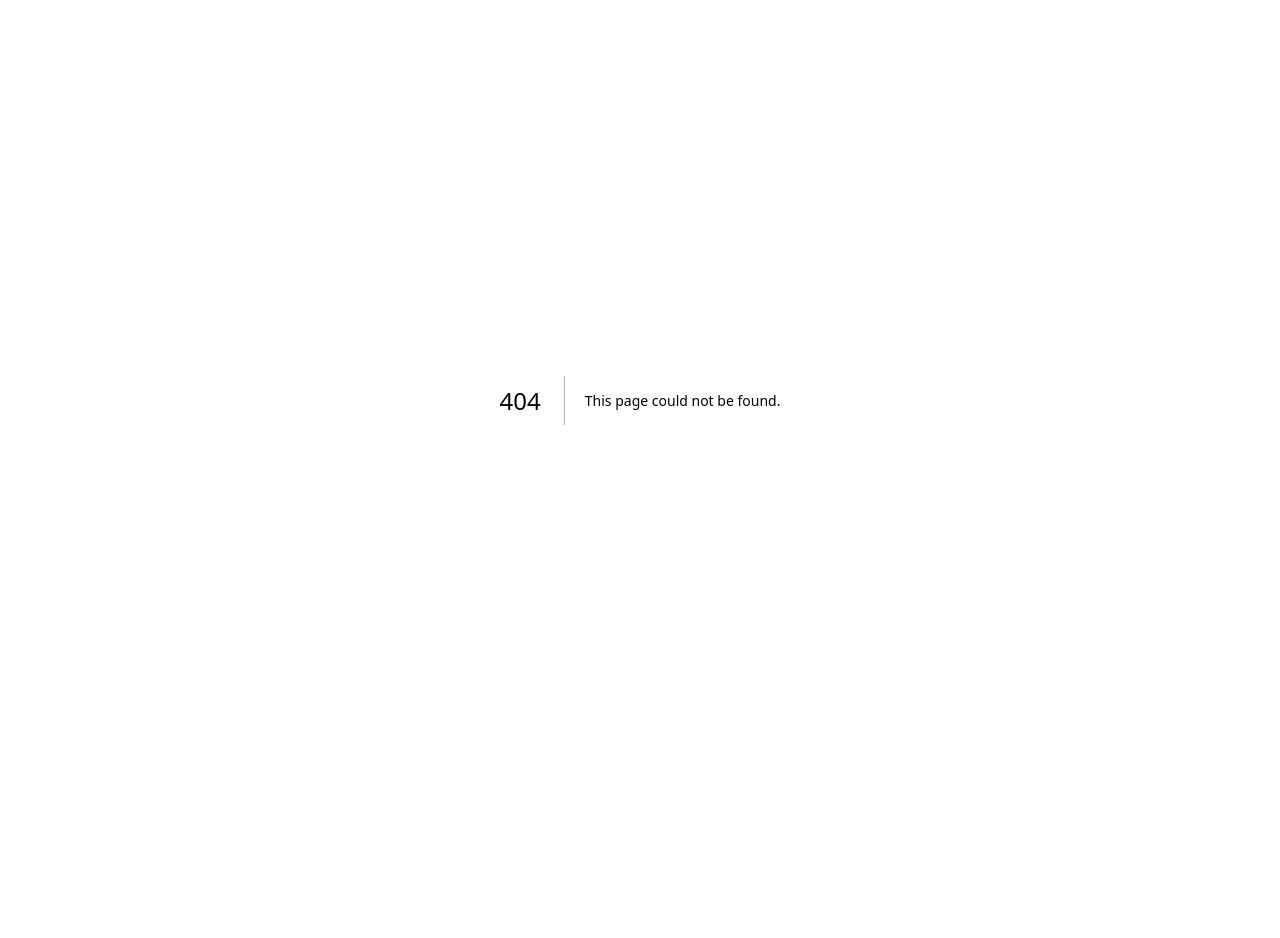
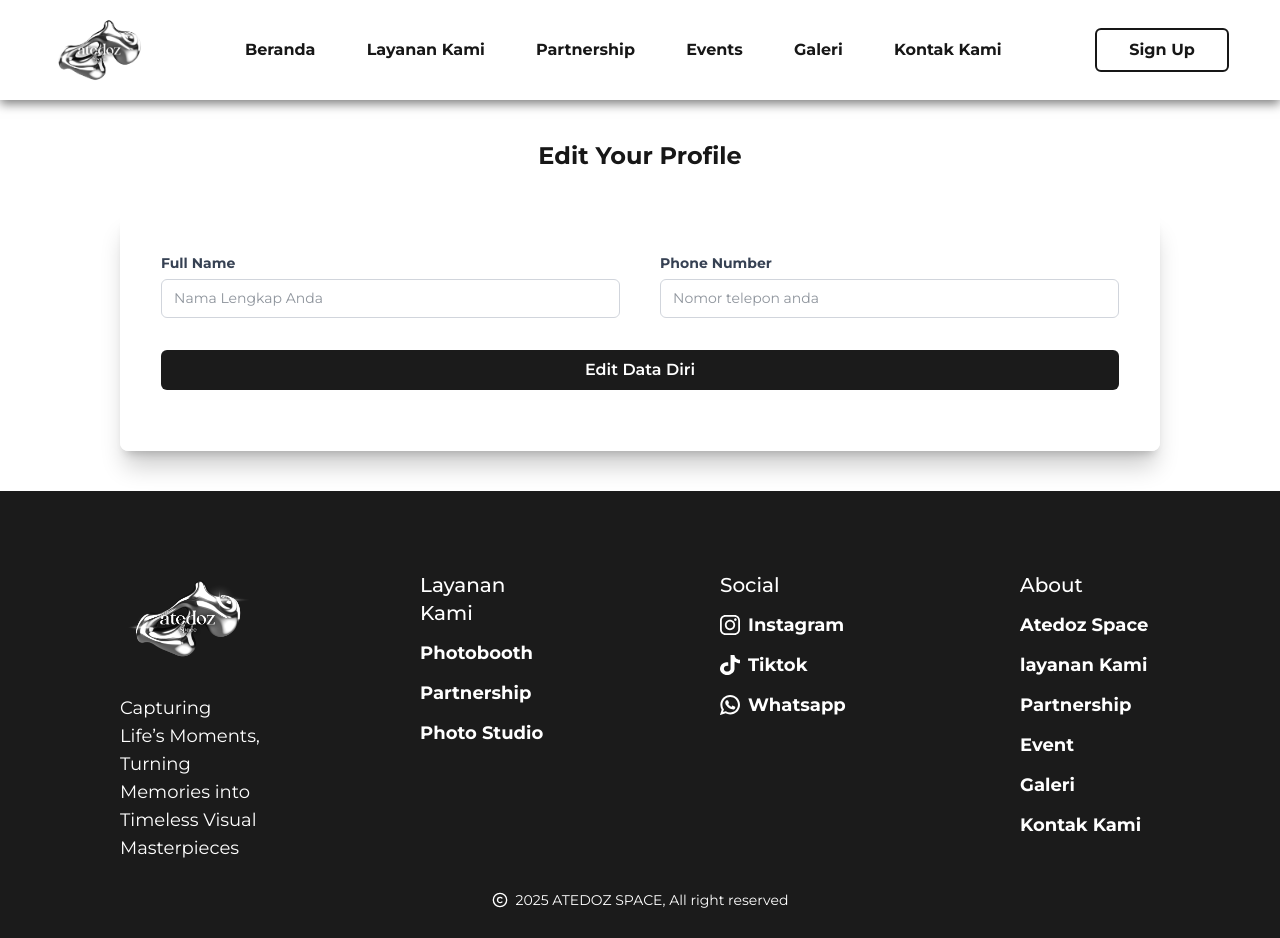
Before and after one commit to Foxvorism/atedoz-main, a Next.js app: page /profile/edit/1 in a window 1280 px wide. Before the commit this address had no page. Before the commit the page ends 800 px from the top, so only its background shows below. Built offline with nearby package versions, Linux system fonts and the light colour scheme.

Commit message:
feat: Edit profile data form and function

```diff
--- /dev/null
+++ b/src/app/profile/edit/[id]/page.tsx
@@ -0,0 +1,15 @@
+import Navbar from "@/components/Navbar";
+import EditProfile from "@/components/Profile/EditProfile";
+import Footer from "@/components/Footer";
+
+export default async function EditUserPage() {
+  return (
+    <>
+      <Navbar />
+      <div className="mt-[100px]">
+        <EditProfile />
+        <Footer />
+      </div>
+    </>
+  );
+}
```
